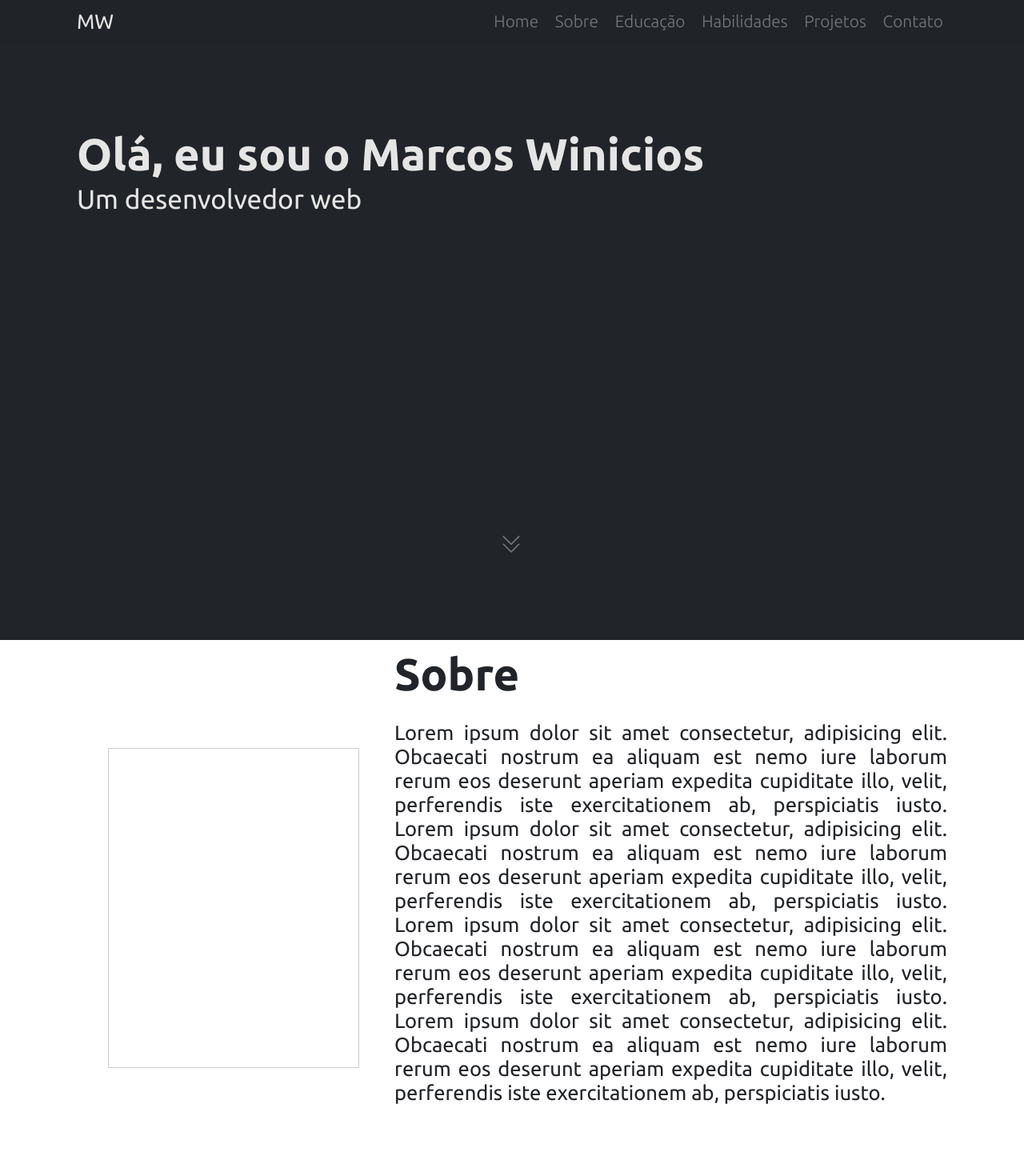
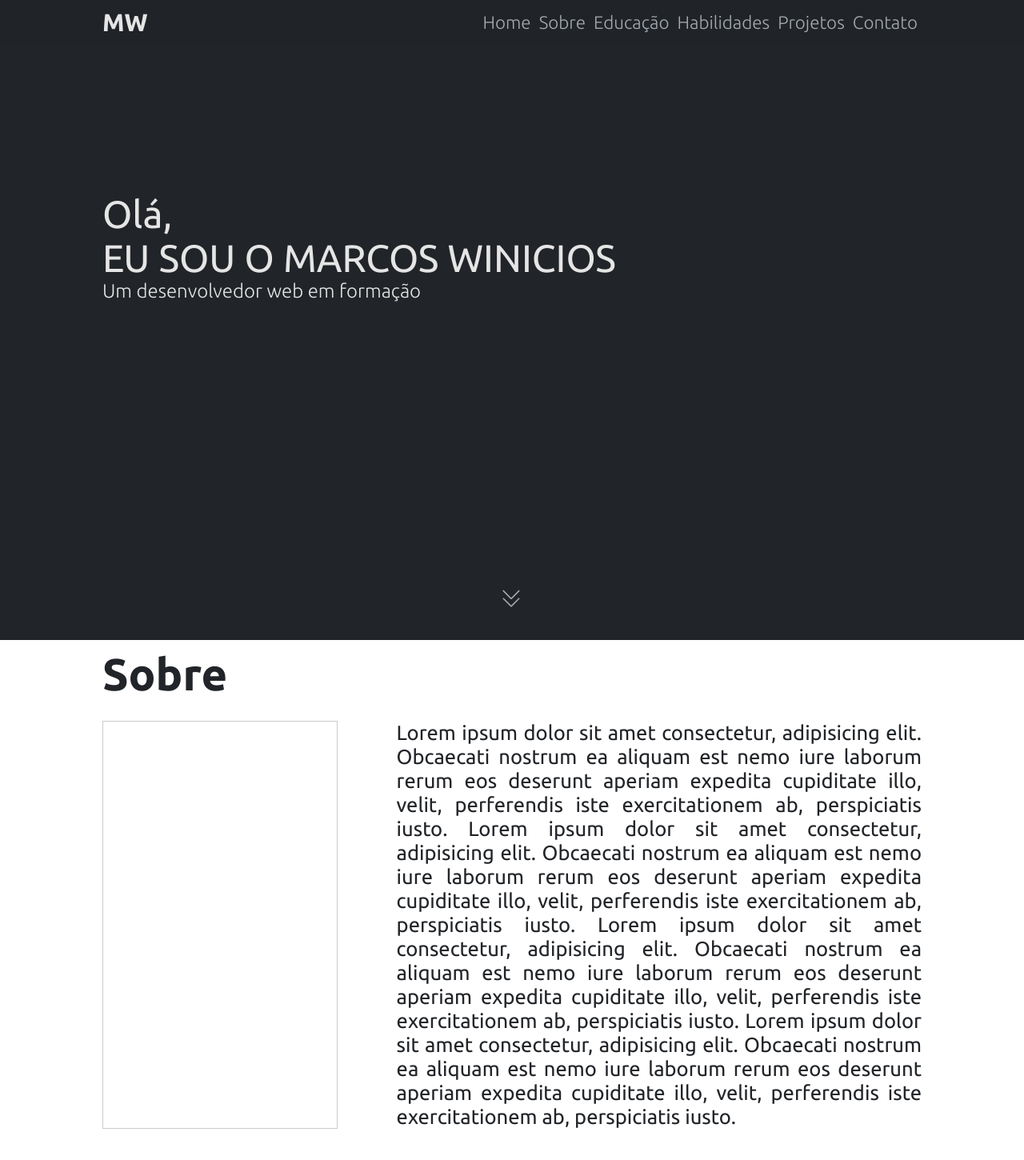
Before and after one commit to MarcosWinicios/portfolio, a React (Create React App) app: page / in a window 1280 px wide. Shown: the top 1450 px of the page at 80% size. Before the commit the page ends 1381 px from the top, so only its background shows below. Built offline with nearby package versions, Linux system fonts and the light colour scheme.

Commit message:
fixed bugs

```diff
--- a/src/App.tsx
+++ b/src/App.tsx
@@ -1,4 +1,3 @@
-
 import Header from 'components/Header';
 import About from 'pages/About';
 import LandingPage from 'pages/LandingPage';
--- a/src/assets/styles/global.css
+++ b/src/assets/styles/global.css
@@ -2,7 +2,7 @@
     --color-primary-dark: #212428;
     --color-primary-dark-tranparent: rgb(33, 36, 40, 0.975);
     --color-primary-light: #E5E5E5;
-    --color-header-navigation-text: #75797C;
+    --color-header-navigation-text: #a5abaf;
     --color-header-navigation-text-hover: #E3E3E3;
 }
 
@@ -30,19 +30,17 @@ textarea {
 html,
 body,
 #root {
-    height: 100vw;
+    height: 100vh;
 }
 
 .page {
-    width: 100vw;
+    width: 100%;
     display: flex;
     justify-content: center;
-    height: fit-content;
 }
 
 .page-container {
-    width: 85vw;
-    /* border: solid 1px red; */
+    width: 80vw;
 }
 
 .flex {
--- a/src/components/Header/index.tsx
+++ b/src/components/Header/index.tsx
@@ -3,8 +3,10 @@ import 'components/Header/styles.css';
 const Header = () => {
     return (
         <header className="page">
-            <div className="flex page-container">
-                <div className="logo">MW</div>
+            <div className="page-container">
+                <div className="logo">
+                    <a href="#landing-page">MW</a>
+                </div>
                 <nav className="flex">
                     <a href="#landing-page"><p>Home</p></a>
                     <a href="#about"><p>Sobre</p></a>
--- a/src/components/Header/styles.css
+++ b/src/components/Header/styles.css
@@ -4,6 +4,10 @@ header {
     justify-content: center;
     top: 0;
     position: fixed;
+}
+
+header .page-container {
+    display: flex;
 }
 
 header div {
@@ -13,7 +17,7 @@ header div {
 }
 
 header div nav {
-    font-size: 1.3rem;
+    font-size: 1.4rem;
     font-weight: 300;
     padding: 10px 0 10px 0;
     width: 80vw;
--- a/src/pages/About/index.tsx
+++ b/src/pages/About/index.tsx
@@ -4,11 +4,11 @@ const About = () => {
     return (
         <section id="about" className="page">
             <div className="page-container">
-                <div className="image-profile">
-                    <div className="img"></div>
-                </div>
-                <div className="about-text">
-                    <h1 className="title-page">Sobre</h1>
+                <h1 className="title-page">Sobre</h1>
+                <div className="about-container">
+                    <div className="image-profile-container">
+                        <div className="img"></div>
+                    </div>
                     <article>
                         Lorem ipsum dolor sit amet consectetur, adipisicing elit. Obcaecati nostrum ea aliquam est nemo iure laborum rerum eos deserunt aperiam expedita cupiditate illo, velit, perferendis iste exercitationem ab, perspiciatis iusto.
                         Lorem ipsum dolor sit amet consectetur, adipisicing elit. Obcaecati nostrum ea aliquam est nemo iure laborum rerum eos deserunt aperiam expedita cupiditate illo, velit, perferendis iste exercitationem ab, perspiciatis iusto.
@@ -16,12 +16,8 @@ const About = () => {
                         Lorem ipsum dolor sit amet consectetur, adipisicing elit. Obcaecati nostrum ea aliquam est nemo iure laborum rerum eos deserunt aperiam expedita cupiditate illo, velit, perferendis iste exercitationem ab, perspiciatis iusto.
                     </article>
                 </div>
-
-
             </div>
-
         </section>
-
     );
 }
 export default About;
--- a/src/pages/About/styles.css
+++ b/src/pages/About/styles.css
@@ -1,29 +1,30 @@
 #about .page-container {
     margin-top: 10px;
+    display: flex;
+    flex-direction: column;
+    height: 90vh;
+    /* border: solid 1px #000; */
+}
+
+.about-container {
+    width: fit-content;
     display: flex;
     /* border: solid 1px #000; */
 }
 
-.about-text {
+.about-container article {
+    text-align: justify;
+    /* border: solid 1px #000; */
     width: fit-content;
-    padding-left: 5px;
 }
 
-.about-text article {
-    text-align: justify;
-}
-
-.image-profile {
-    width: 48vw;
+.image-profile-container {
+    width: 56%;
     /* border: solid 1px #000; */
-    display: flex;
-    justify-content: center;
-    align-items: center;
 }
 
 .img {
     border: solid 1px #ccc;
-    margin-top: 20%;
     width: 80%;
-    height: 70%;
+    height: 100%;
 }
--- a/src/pages/LandingPage/index.tsx
+++ b/src/pages/LandingPage/index.tsx
@@ -1,4 +1,3 @@
-import Header from 'components/Header';
 import { VscFoldDown } from 'react-icons/vsc'
 
 import './styles.css';
@@ -7,11 +6,12 @@ const LandingPage = () => {
         < >
             <section id="landing-page" className="page" >
                 <div className="page-container">
-                    <h1 className="main-text">Olá, eu sou o Marcos Winicios</h1>
-                    <h3 className="secoundary-text">Um desenvolvedor web</h3>
-
+                    <h1 className="main-text">
+                        Olá,<br /> EU SOU O MARCOS WINICIOS
+                    </h1>
+                    <p className="secoundary-text">Um desenvolvedor web em formação</p>
                     <div className="down-icon-container">
-                        <a href="#about">
+                        <a href="#about"  >
                             <VscFoldDown className="down-icon" />
                         </a>
                     </div>
--- a/src/pages/LandingPage/styles.css
+++ b/src/pages/LandingPage/styles.css
@@ -2,6 +2,13 @@
             background-color: var(--color-primary-dark);
             color: var(--color-primary-light);
             height: 100vh;
+        }
+
+        .logo a {
+            color: var(--color-primary-light);
+            font-weight: 800;
+            text-align: center;
+            font-size: larger;
         }
 
         #landing-page .page-container {
@@ -9,20 +16,29 @@
             flex-direction: column;
         }
 
-#landing-page .page-container h1 {
-    font-size: 3.5rem;
-    margin-bottom: 5px;
-    margin-top: 20vh;
+        #landing-page .page-container p {
+            color: var(--color-primary-light);
         }
 
-#landing-page .page-container h3 {
-    font-size: 2.1rem;
+        #landing-page .page-container h1 {
+            font-size: 3rem;
             font-weight: 400;
+            margin-top: 30vh;
         }
 
-.down-icon-container {
-    margin-top: 50vh;
+        #landing-page .page-container p {
+            font-size: 1.5rem;
+            font-weight: 100;
+        }
+
+        #landing-page .page-container .down-icon-container {
             display: flex;
+            align-items: flex-end;
             justify-content: center;
-    /* border: solid 1px #ccc; */
+            height: 100%;
         }
+
+        #landing-page .page-container a {
+            width: fit-content;
+            margin-bottom: 4vh;
+        }
```
Lines whose indentation alone changed are shown as unchanged.
